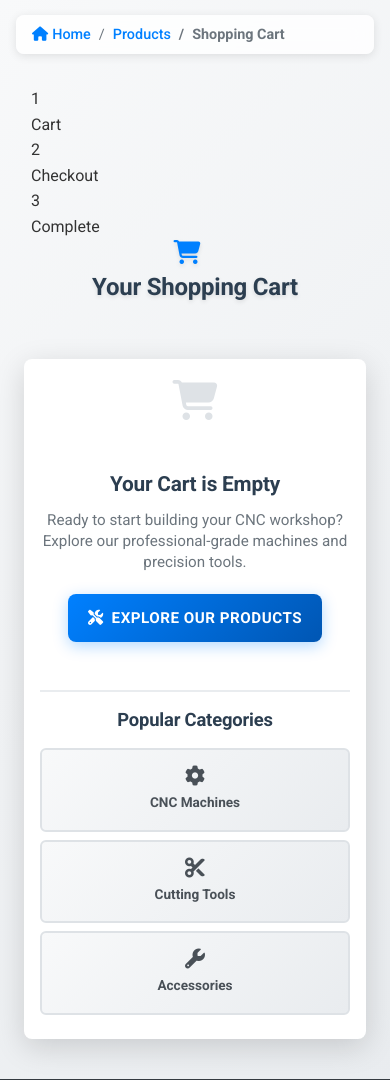
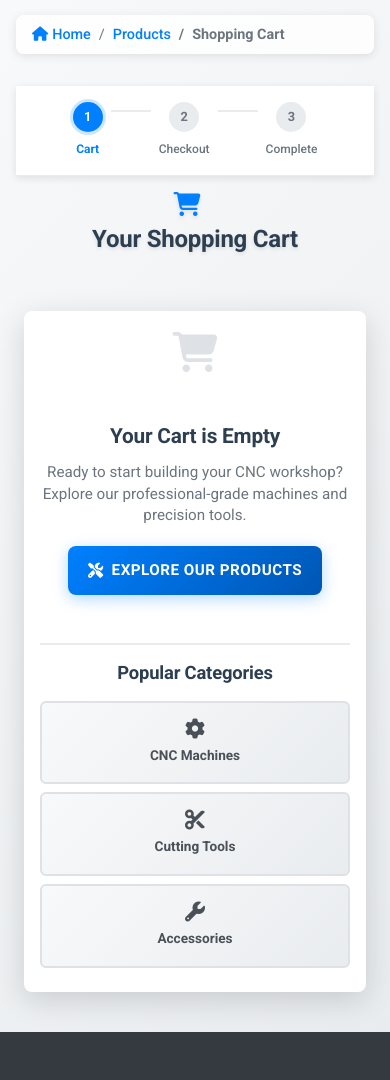
Before and after one commit to GBerrow/CNCraft, a Django app: page /cart/ in a window 390 px wide. Shown: the part 101-1181 px from the top of the page. Run offline with Django 5.2, Linux system fonts and the light colour scheme; some libraries are stand-ins or nearby versions.

Commit message:
Added styles and responsive design for cart page:
- Implemented progress indicator with
step circles and connecting lines

- Added active/completed state styling
matching checkout page

- Created responsive breakpoints
for mobile, tablet, and desktop

- Maintained visual consistency across
cart and checkout flows

- Added smooth transitions and hover effects

```diff
--- a/static/css/cart/cart.css
+++ b/static/css/cart/cart.css
@@ -31,6 +31,96 @@
 /* Page Header Spacer */
 .page-header-spacer {
   height: 20px;
+}
+
+/* ========================================================================
+   PROGRESS INDICATOR
+   ======================================================================== */
+
+/* Progress indicator container */
+.cart-progress {
+    background: #fff;
+    border-bottom: 1px solid #e9ecef;
+    padding: 2rem 0;
+    margin-bottom: 2rem;
+    box-shadow: 0 2px 8px rgba(0, 0, 0, 0.1);
+}
+
+/* Progress steps container */
+.progress-steps {
+    display: flex;
+    align-items: center;
+    justify-content: center;
+    max-width: 600px;
+    margin: 0 auto;
+}
+
+/* Individual progress step */
+.progress-step {
+    display: flex;
+    flex-direction: column;
+    align-items: center;
+    position: relative;
+}
+
+/* Step number circle */
+.step-number {
+    width: 40px;
+    height: 40px;
+    border-radius: 50%;
+    background: #e9ecef;
+    color: #6c757d;
+    display: flex;
+    align-items: center;
+    justify-content: center;
+    font-weight: 700;
+    font-size: 1rem;
+    margin-bottom: 0.5rem;
+    transition: all 0.3s ease;
+}
+
+/* Step label */
+.step-label {
+    font-size: 0.9rem;
+    color: #6c757d;
+    font-weight: 500;
+}
+
+/* Progress line between steps */
+.progress-line {
+    width: 80px;
+    height: 2px;
+    background: #e9ecef;
+    margin: 0 1rem;
+    position: relative;
+    top: -20px;
+}
+
+/* Active step styling (Cart is active) */
+.progress-step.active .step-number {
+    background: #0080ff;
+    color: white;
+    box-shadow: 0 0 0 3px rgba(0, 128, 255, 0.2);
+}
+
+.progress-step.active .step-label {
+    color: #0080ff;
+    font-weight: 600;
+}
+
+/* Completed step styling */
+.progress-step.completed .step-number {
+    background: #28a745;
+    color: white;
+}
+
+.progress-step.completed .step-label {
+    color: #28a745;
+}
+
+/* Active progress line */
+.progress-line.active {
+    background: #0080ff;
 }
 
 /* ========================================================================
@@ -1113,6 +1203,31 @@
     padding-bottom: 2rem;
   }
 
+  /* Progress indicator mobile adjustments */
+  .cart-progress {
+    padding: 1.5rem 0;
+    margin-bottom: 1rem;
+  }
+
+  .progress-steps {
+    padding: 0 1rem;
+  }
+
+  .step-number {
+    width: 35px;
+    height: 35px;
+    font-size: 0.9rem;
+  }
+
+  .step-label {
+    font-size: 0.8rem;
+  }
+
+  .progress-line {
+    width: 60px;
+    margin: 0 0.5rem;
+  }
+
   /* Mobile Cart Title: Smaller Size and Centered */
   .cart-title {
     font-size: 1.75rem;
@@ -1294,6 +1409,29 @@
    10.4 SMALL MOBILE STYLES (320px - 575px)
    ======================================================================== */
 @media (max-width: 575.98px) {
+  /* Progress indicator extra small mobile adjustments */
+  .cart-progress {
+    padding: 1rem 0;
+  }
+
+  .progress-steps {
+    padding: 0 0.5rem;
+  }
+
+  .step-number {
+    width: 30px;
+    height: 30px;
+    font-size: 0.8rem;
+  }
+
+  .step-label {
+    font-size: 0.75rem;
+  }
+
+  .progress-line {
+    width: 40px;
+  }
+
   /* Small Mobile Breadcrumb: Compact Padding and Font */
   .cart-breadcrumb .breadcrumb {
     padding: 0.5rem 1rem;
```
